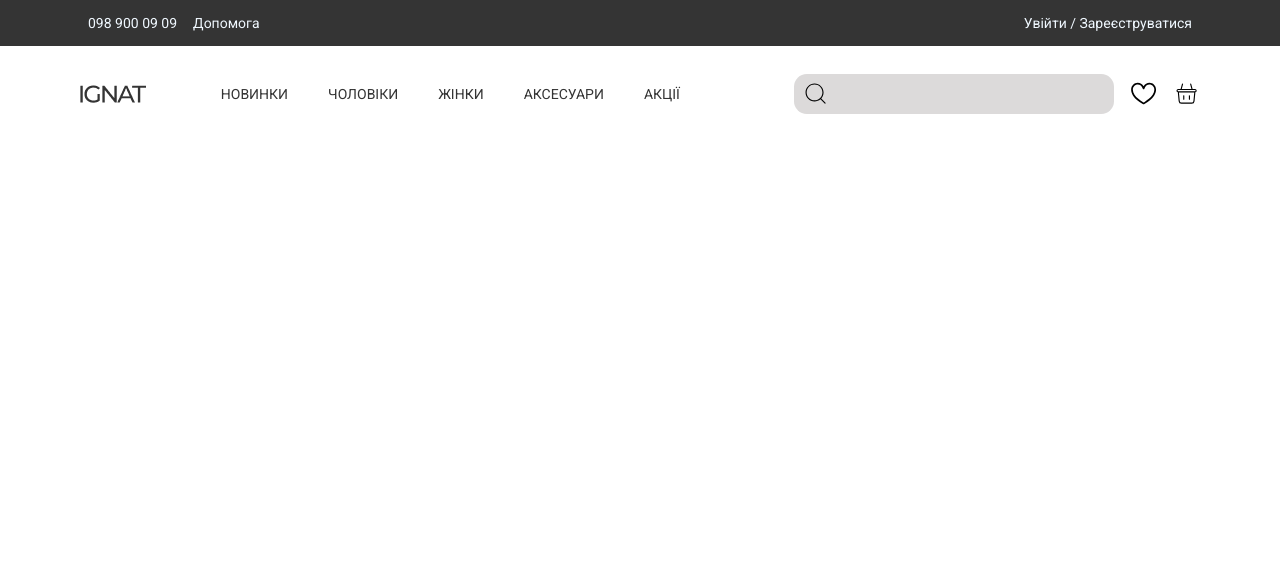
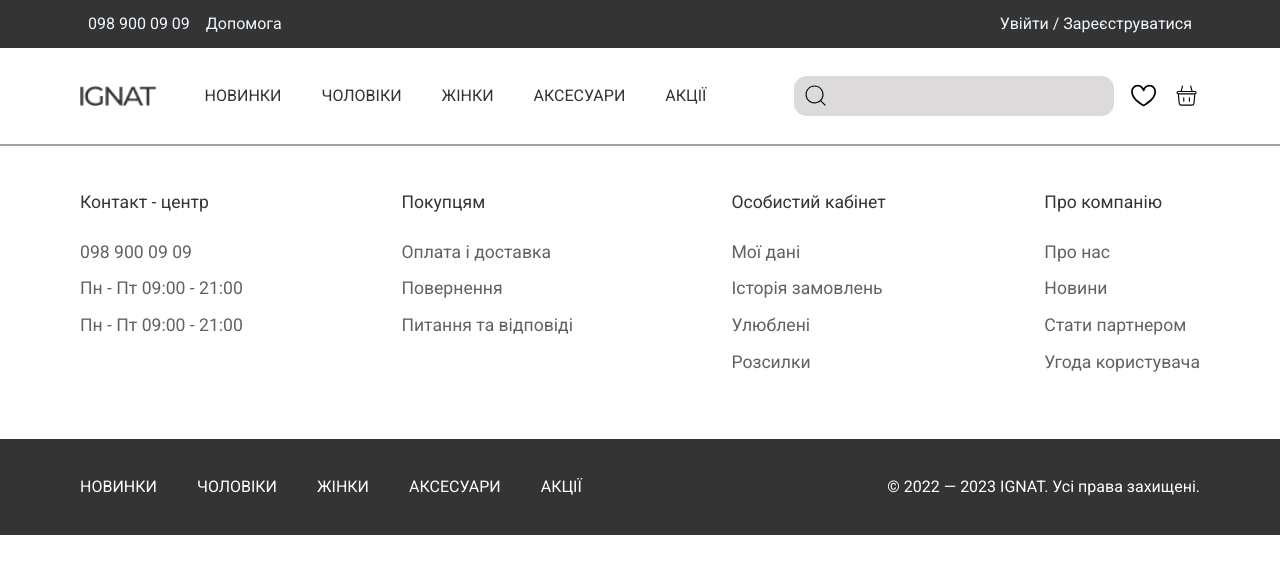
Before and after one commit to Marharet/interne-technical-task, a React (Create React App) app: page / in a window 1280 px wide. Shown: the top 574 px of the page. Built offline with nearby package versions, Linux system fonts and the light colour scheme.

Commit message:
Footer section done, made minor changes in Header

```diff
--- a/src/App.js
+++ b/src/App.js
@@ -1,10 +1,13 @@
 import React from "react";
 import Header from "./components/Header";
+import Footer from "./components/Footer";
+
 
 export default function App() {
   return (
     <div className="App">
       <Header/>
+      <Footer/>
     </div>
   );
 }
--- /dev/null
+++ b/src/components/Footer.js
@@ -0,0 +1,51 @@
+import React from "react";
+
+import "../css/Footer.css"
+
+export default function Footer() {
+  return (
+    <div className="footer-container">
+      <div className="footer-first">
+        <div>
+            <h3>Контакт - центр</h3>
+            <p>098 900 09 09 </p>
+            <p>Пн - Пт 09:00 - 21:00</p>
+            <p>Пн - Пт 09:00 - 21:00</p>
+        </div>
+        <div>
+            <h3>Покупцям</h3>
+            <p>Оплата і доставка</p>
+            <p>Повернення</p>
+            <p>Питання та відповіді</p>
+        </div>
+        <div>
+            <h3>Особистий кабінет</h3>
+            <p>Мої дані</p>
+            <p>Історія замовлень</p>
+            <p>Улюблені</p>
+            <p>Розсилки</p>
+        </div>
+        <div>
+            <h3>Про компанію</h3>
+            <p>Про нас</p>
+            <p>Новини</p>
+            <p>Стати партнером</p>
+            <p>Угода користувача</p>
+        </div>
+      </div>
+
+      <div className="footer-second">
+        <div className="nav-box footer-color">
+            <p>новинки</p>
+            <p>чоловіки</p>
+            <p>жінки</p>
+            <p>аксесуари</p>
+            <p>акції</p>
+        </div>
+        <div>
+            <p>© 2022 — 2023 IGNAT. Усі права захищені.</p>
+        </div>
+      </div>
+    </div>
+  );
+}
--- a/src/components/Header.js
+++ b/src/components/Header.js
@@ -18,7 +18,7 @@ export default function Header() {
             </div>
 
             <div className="header-second">
-                <img src={require(`../img/Logo.png`)}></img>
+                <img src={require(`../img/Logo.png`)}/>
                 <div className="nav-box">
                     <p>новинки</p>
                     <p>чоловіки</p>
--- /dev/null
+++ b/src/css/Footer.css
@@ -0,0 +1,48 @@
+@import url('https://fonts.googleapis.com/css2?family=Roboto:ital,wght@0,100;0,300;0,400;0,500;0,700;0,900;1,100;1,300;1,400;1,500;1,700;1,900&display=swap');
+
+.footer-container{
+    font-family: "Roboto", sans-serif;
+    font-weight: 400;
+    color: #626262;
+    margin-top: auto;
+
+    display: flex;
+    flex-direction: column;
+    align-items: center;
+    justify-content: center;
+    border-top: rgb(162, 162, 162) solid 0.3vh;
+    width: 100%;
+}
+.footer-first{
+    margin-top: 6vh;
+    background-color: #fff;
+    display: flex;
+    flex-direction: row;
+    justify-content: space-between;
+    font-size: 2.2vh;
+    padding: 0 10vh;
+    width: 100%;
+    margin-bottom: 6vh;
+}
+.footer-first h3{
+    color:#343434;
+    margin-bottom: 4vh;
+}
+.footer-first p{
+    margin-bottom: 2.4vh;
+}
+
+.footer-second{
+    background-color: #343434;
+    display: flex;
+    flex-direction: row;
+    justify-content: space-between;
+    align-items: center;
+    width: 100%;
+    padding: 5vh 10vh;
+    color: #fff;
+    font-size: 2vh;
+}
+.footer-color{
+    color: #fff;
+}
--- a/src/css/Header.css
+++ b/src/css/Header.css
@@ -14,6 +14,7 @@
     align-items: center;
     padding-right: 10vh;
     padding-left: 10vh;
+    font-size: 2vh;
 }
 .header-first p {
     padding: 2vh 1vh;
@@ -32,7 +33,9 @@
     align-items: center;
     padding: 3vh 10vh;
     height: 12vh;
-
+}
+.header-second img{
+    height: 2.6vh;
 }
 .nav-box{
     display: flex;
@@ -41,6 +44,7 @@
     align-items: center;
     text-transform: uppercase;
     color: #343434;
+    font-size: 2vh;
 }
 .nav-box p{
     margin-right: 5vh;
```
